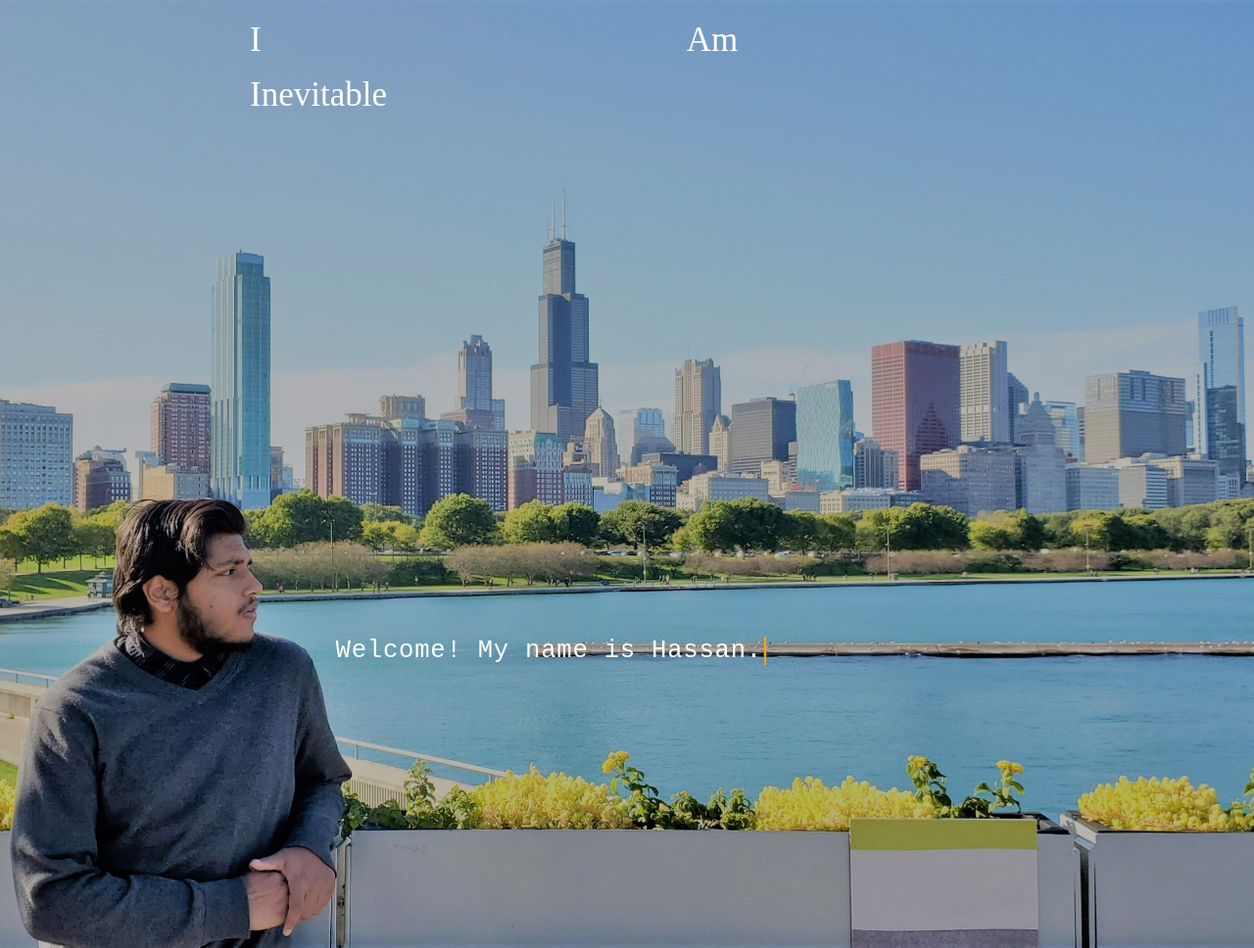
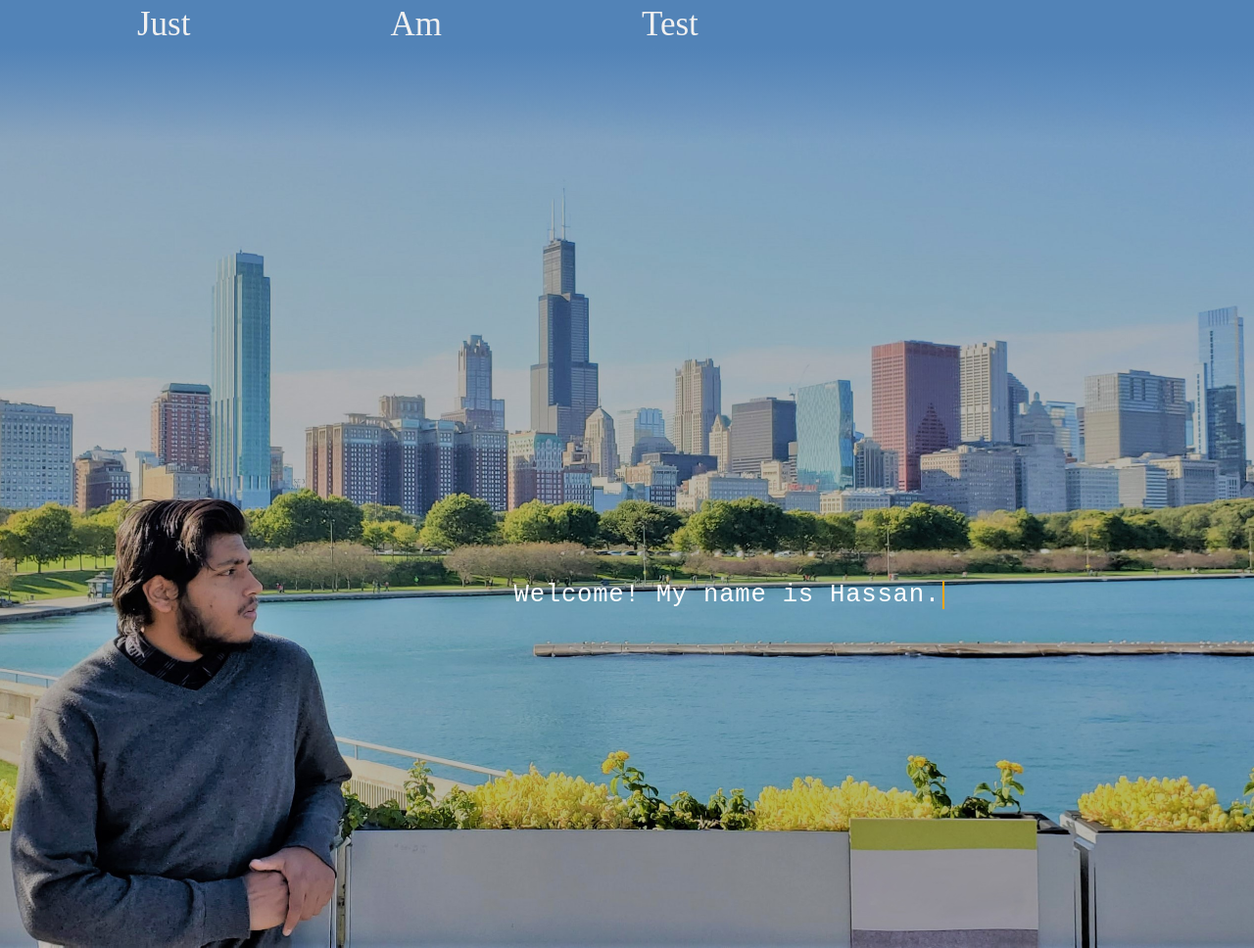
Before and after one commit to hassannnny/liaquathassanjaved.com2, a plain HTML site: page index.html in a window 1280 px wide. Shown: the whole page at 98% size. Drawn offline with Linux system fonts and the light colour scheme.

Commit message:
3/1 hoverTing looking good

```diff
--- a/index.html
+++ b/index.html
@@ -3,28 +3,23 @@
 <head>
     <meta charset="UTF-8">
     <meta name="viewport" content="width=device-width, initial-scale=1.0">
-    <title>This is my homepage</title>
+    <title>Just a test</title>
 
     <style>
+
             html, body {
             margin: 0px;
             height: 110%;
 
+            background-image: linear-gradient(to top,
+            rgba(112,125,144,0) 85%, rgba(82,131,183,1) 95%),
+            url(assets/img/PicOfHassan2.jpg);
+            background-size: cover;
+            background-repeat: no-repeat;
+            background-position: center;
         }
-            .image {
-
-                background-image: url(/assets/img/PicOfHassan2.jpg);
-                background-size: cover;
-                background-repeat: no-repeat;
-                background-position: center;
-                margin: 0px;
-                height: 100%;
-
-            }
-
 
             .message {
-
                 position: absolute;
                 right: 500px;
                 top: 650px;
@@ -32,6 +27,24 @@
                 font-size: 50px;
                 font-family: monospace;
                 font-weight: 600px;
+
+            }
+
+
+            @media only screen and (max-width: 1280px){
+
+                .message {
+                    right: 318px;
+                    top: 593px;
+                }
+            }
+
+            @media only screen and (max-height: 750px) {
+
+                .message {
+                    right: 318px;
+                    top: 593px;
+                }
 
             }
 
@@ -59,26 +72,19 @@
             }
 
 
-            #aNavBar {
-                width: 100%;
-                height: 100%;
-
-            }
-             #aNavBar a {
-                 color:white;
-             }
 
             nav {
                 width: 100%;
                 height: 50px;
                 line-height: 50px;
+                position: absolute;
             }
 
             nav ul {
                 float: left;
-                /* margin-left: 10px; */
-                color: white;
                 font-weight: 300px;
+                margin: 0px;
+                padding-block-start: 0px;
             }
 
             nav ul li{
@@ -89,57 +95,36 @@
 
             nav ul li a{
                 text-decoration: none;
-                /* display: block; */
-                padding: 15px;
                 font-size: 35px;
-                color: white;
-                margin: 200px;
+                color: #f0f0f0;
+                margin: 100px;
             }
 
-            nav.hoverTing ul li a {
-                  position: relative;
-                  transition: all 2s;
-            }
-
-            nav.hoverTing ul li a:after {
-            position: absolute;
-            bottom: 0;
-            left: 0;
-            right: 0;
-            margin: auto;
-            width: 0%;
-            content: '.';
-            color: transparent;
-            background: white;
-            height: 1px;
-            }
-
-            nav.hoverTing ul li a:hover:after {
-            width: 100%;
+            .hoverTing ul li a:hover {
+                filter: brightness(150%);
             }
 
     </style>
+
 </head>
 
 <body>
-    <div class = "image">
+
         <div class = "message">
             <p id = "introTxt">Welcome! My name is Hassan.</p>
         </div>
 
-        <div class = "aNavBar">
 
                 <nav class="hoverTing">
 
                     <ul>
-                        <li><a href="https://github.com/hassannnny" target="_blank">I</a></li>
-                        <li><a href="/assets/img/Javed_Resume.pdf" target="_blank">Am</a></li>
-                        <li><a href="https://www.youtube.com/watch?v=dQw4w9WgXcQ" target="_blank">Inevitable</a></li>
+                        <li><a href="https://github.com/hassannnny" target="_blank">Just</a></li>
+                        <li><a href="assets/img/Javed_Resume.pdf" target="_blank">Am</a></li>
+                        <li><a href="https://www.youtube.com/watch?v=dQw4w9WgXcQ" target="_blank">Test</a></li>
                     </ul>
 
                 </nav>
 
-        </div>
 
 
         </div>
```
